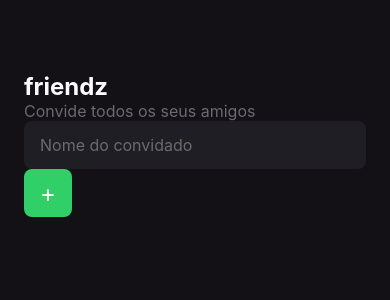
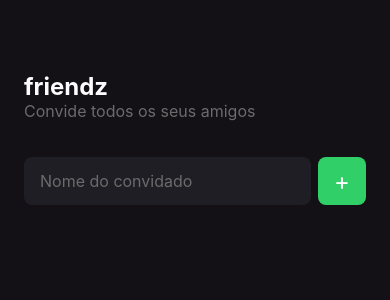
Before and after one commit to mannuelst/friendz, a React Native app: screen / in a window 390 px wide. Shown: the top 300 px of the page. Built offline with nearby package versions, Linux system fonts and the light colour scheme.

Commit message:
chore:  form to add friends

```diff
--- a/src/screens/home/index.tsx
+++ b/src/screens/home/index.tsx
@@ -10,6 +10,7 @@ export function Home() {
     <View style={styles.container}>
       <Text style={styles.eventName}>friendz</Text>
       <Text style={styles.eventDate}>Convide todos os seus amigos</Text>
+      <View style={styles.form}>
 
         <TextInput style={styles.input} placeholder="Nome do convidado"
           placeholderTextColor="#6b6b6b" />
@@ -19,6 +20,7 @@ export function Home() {
             +
           </Text>
         </TouchableOpacity>
+      </View>
     </View >
   )
 }
--- a/src/screens/home/styles.ts
+++ b/src/screens/home/styles.ts
@@ -17,13 +17,22 @@ export const styles = StyleSheet.create({
     color: "#6b6b6b",
     fontSize: 16
   },
+  form: {
+    width: "100%",
+    flexDirection: "row",
+    gap: 7,
+    marginBottom: 42,
+    marginTop: 36
+
+  },
   input: {
     backgroundColor: "#1f1e25",
     height: 48,
     borderRadius: 8,
     color: "#fff",
     padding: 16,
-    fontSize: 16
+    fontSize: 16,
+    flex: 1
   },
   button: {
     width: 48,
```
Lines whose indentation alone changed are shown as unchanged.
